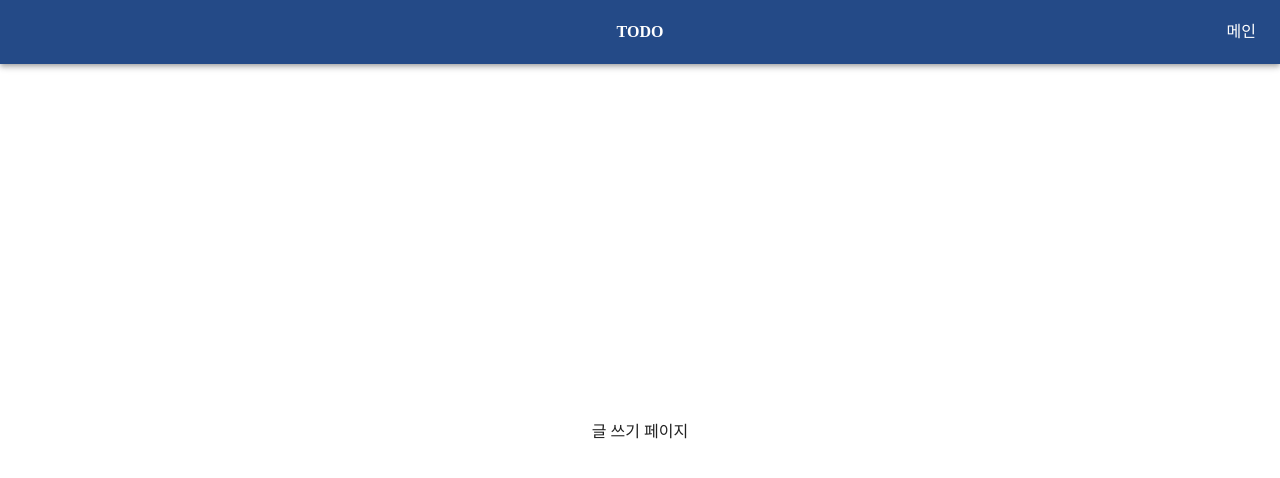
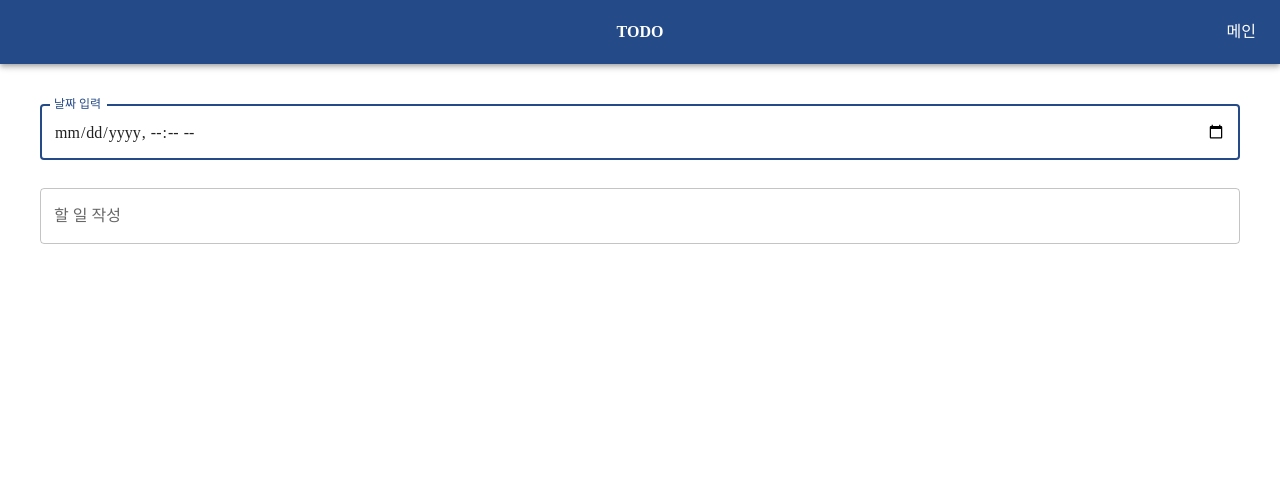
Before and after one commit to Minbyung/2024_react_todoList, a React (Create React App) app: page /#/write in a window 1280 px wide. Shown: the top 478 px of the page. Built offline with nearby package versions, Linux system fonts and the light colour scheme; a web font is replaced by a local one.

Commit message:
할 일 작성 페이지 디자인

```diff
--- a/src/compoents/pages/WritePage.js
+++ b/src/compoents/pages/WritePage.js
@@ -1,10 +1,13 @@
+import { TextField } from "@mui/material";
+
 export default function WritePage() {
     return (
       <>
-        <div className="flex-1 flex justify-center items-center">
-          <div>
-            <span>글 쓰기 페이지</span>
-          </div>
+        <div className="flex-1 flex p-10 flex-col gap-7">
+          <TextField label="날짜 입력" focused type="datetime-local"/>
+
+          <TextField label="할 일 작성" multiline/>
+
         </div>
       </>
     );
```
